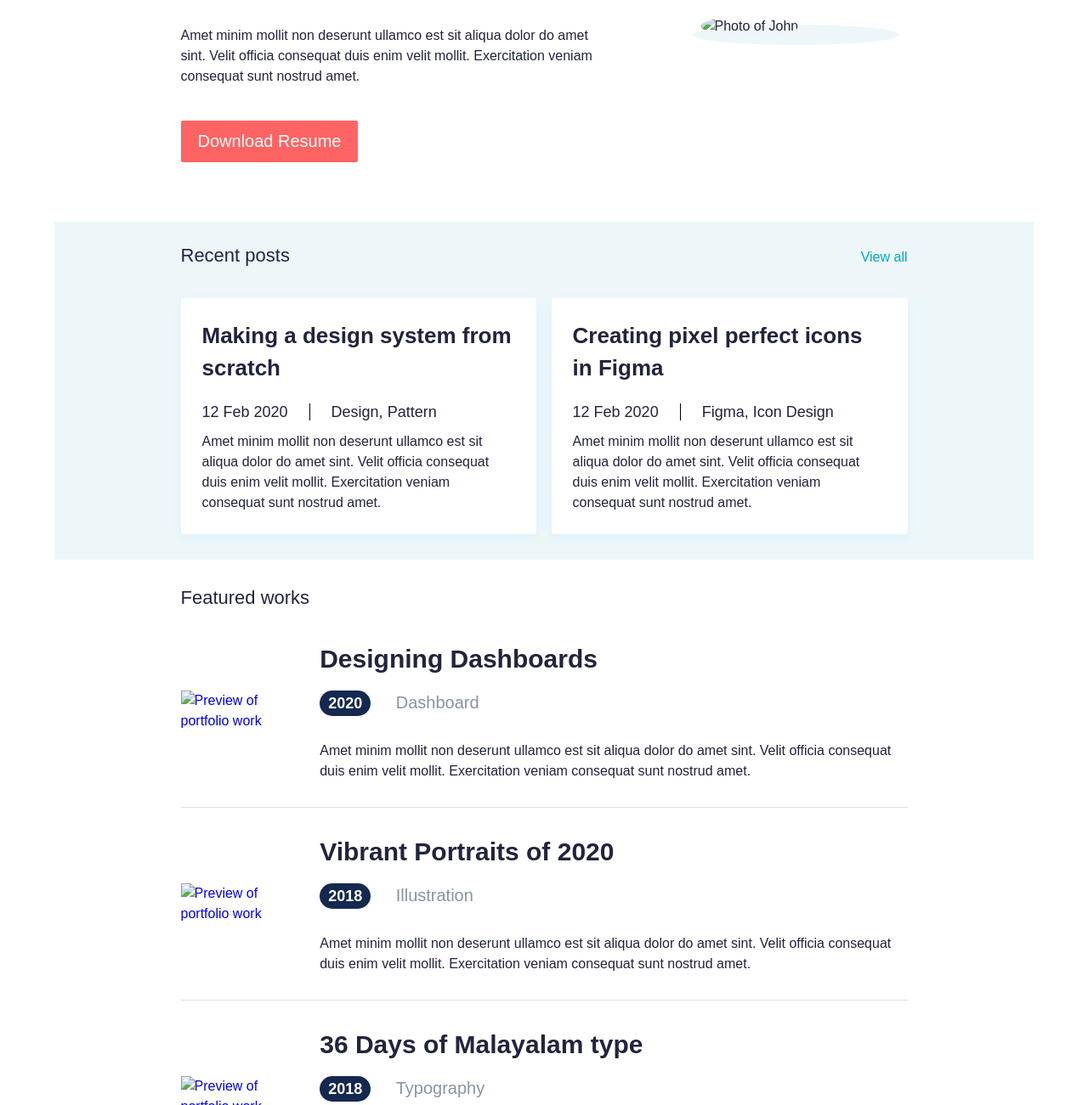
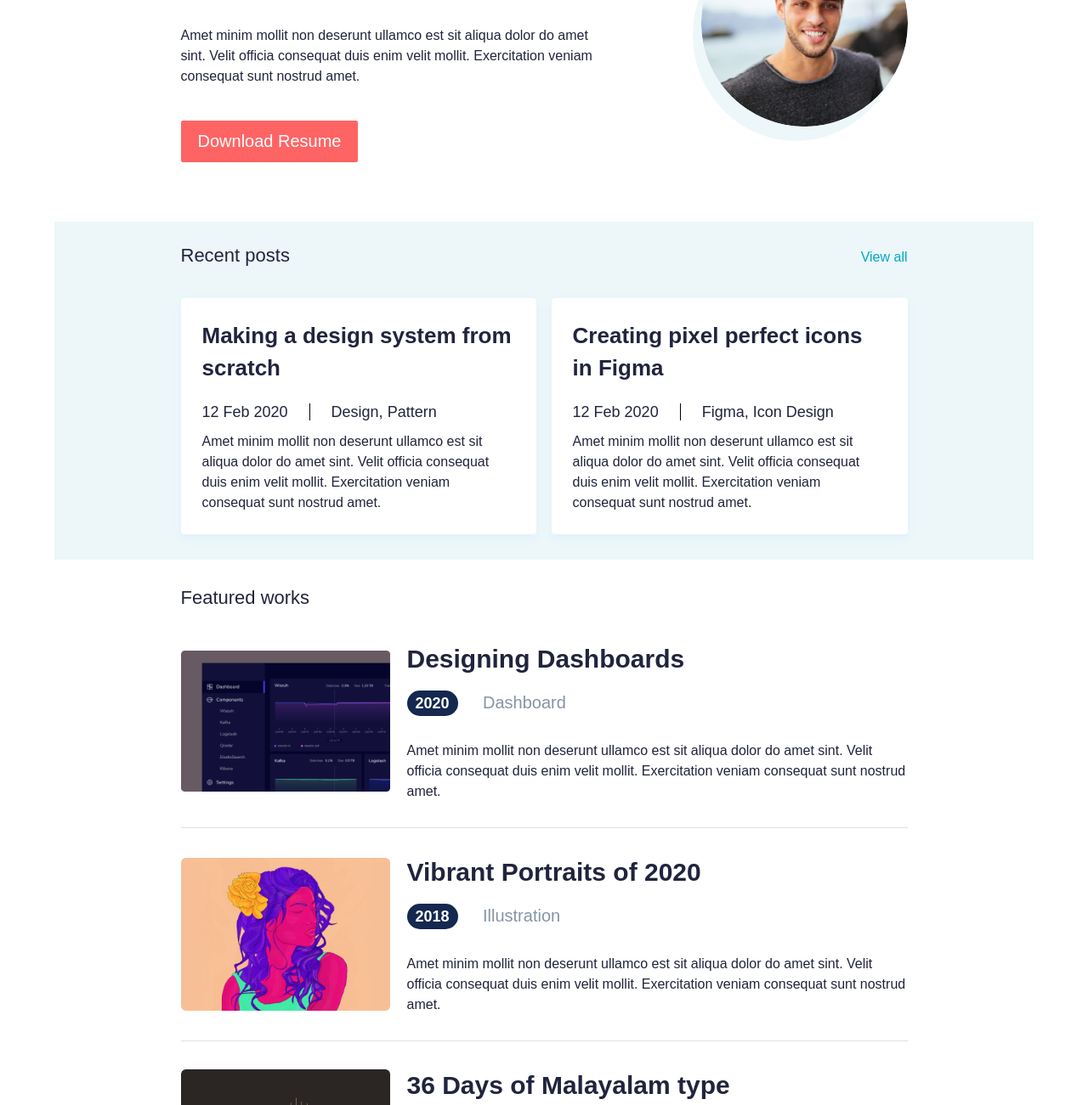
Before and after one commit to electrifymylife/user-card, a website: page src/index.html in a window 1280 px wide. Shown: the part 329-1630 px from the top of the page at 85% size. Drawn offline with nearby package versions, Linux system fonts and the light colour scheme; files that its build step writes are made by us from their sources; the site is published under a folder, as on GitHub Pages, so addresses that start at the root find nothing; files whose address does not match are found by name.

Commit message:
version1: fix file paths

```diff
--- a/src/index.html
+++ b/src/index.html
@@ -8,7 +8,7 @@
       <a class="greeting__btn" href="#" download>Download Resume</a>
     </div>
     <div class="greeting__img_layout">
-      <img src="/media/img/greeting/photo.png" class="greeting__img" alt="Photo of John">
+      <img src="./media/img/greeting/photo.png" class="greeting__img" alt="Photo of John">
     </div>
   </div>
 </section>
@@ -55,7 +55,7 @@
           </div>
           <p class="feat-work__text">Amet minim mollit non deserunt ullamco est sit aliqua dolor do amet sint. Velit officia consequat duis enim velit mollit. Exercitation veniam consequat sunt nostrud amet.</p>
         </div>
-        <img src="/media/img/portfolio/work1.png" class="feat-work__img" alt="Preview of portfolio work">
+        <img src="./media/img/portfolio/work1.png" class="feat-work__img" alt="Preview of portfolio work">
       </article>
     </a>
     <a href="#" class="portfolio__item-link">
@@ -68,7 +68,7 @@
           </div>
           <p class="feat-work__text">Amet minim mollit non deserunt ullamco est sit aliqua dolor do amet sint. Velit officia consequat duis enim velit mollit. Exercitation veniam consequat sunt nostrud amet.</p>
         </div>
-        <img src="/media/img/portfolio/work2.png" class="feat-work__img" alt="Preview of portfolio work">
+        <img src="./media/img/portfolio/work2.png" class="feat-work__img" alt="Preview of portfolio work">
       </article>
     </a>
     <a href="#" class="portfolio__item-link">
@@ -81,7 +81,7 @@
           </div>
           <p class="feat-work__text">Amet minim mollit non deserunt ullamco est sit aliqua dolor do amet sint. Velit officia consequat duis enim velit mollit. Exercitation veniam consequat sunt nostrud amet.</p>
         </div>
-        <img src="/media/img/portfolio/work3.png" class="feat-work__img" alt="Preview of portfolio work">
+        <img src="./media/img/portfolio/work3.png" class="feat-work__img" alt="Preview of portfolio work">
       </article>
     </a>
   </div>
--- a/src/parts/footer.html
+++ b/src/parts/footer.html
@@ -35,6 +35,6 @@
   <p class="copyright">Copyright ©2020 All rights reserved</p>
 </footer>
 
-<script src="/js/navigation-toggle.js"></script>
+<script src="./js/navigation-toggle.js"></script>
 </body>
 </html>
--- a/src/parts/header.html
+++ b/src/parts/header.html
@@ -5,11 +5,11 @@
   <title>User Card</title>
   <meta name="viewport" content="width=device-width,initial-scale=1">
   <meta name="format-detection" content="telephone=no">
-  <link rel="stylesheet" href="/libs/normalize.min.css">
+  <link rel="stylesheet" href="./libs/normalize.min.css">
   <link rel="stylesheet" href="style.css">
-  <link rel="preload" href="/media/fonts/Heebo-Regular.ttf" as="font">
-  <link rel="preload" href="/media/fonts/Heebo-Bold.ttf" as="font">
-  <link rel="preload" href="/media/fonts/Heebo-Black.ttf" as="font">
+  <link rel="preload" href="./media/fonts/Heebo-Regular.ttf" as="font">
+  <link rel="preload" href="./media/fonts/Heebo-Bold.ttf" as="font">
+  <link rel="preload" href="./media/fonts/Heebo-Black.ttf" as="font">
 </head>
 <body>
 <header>
```
